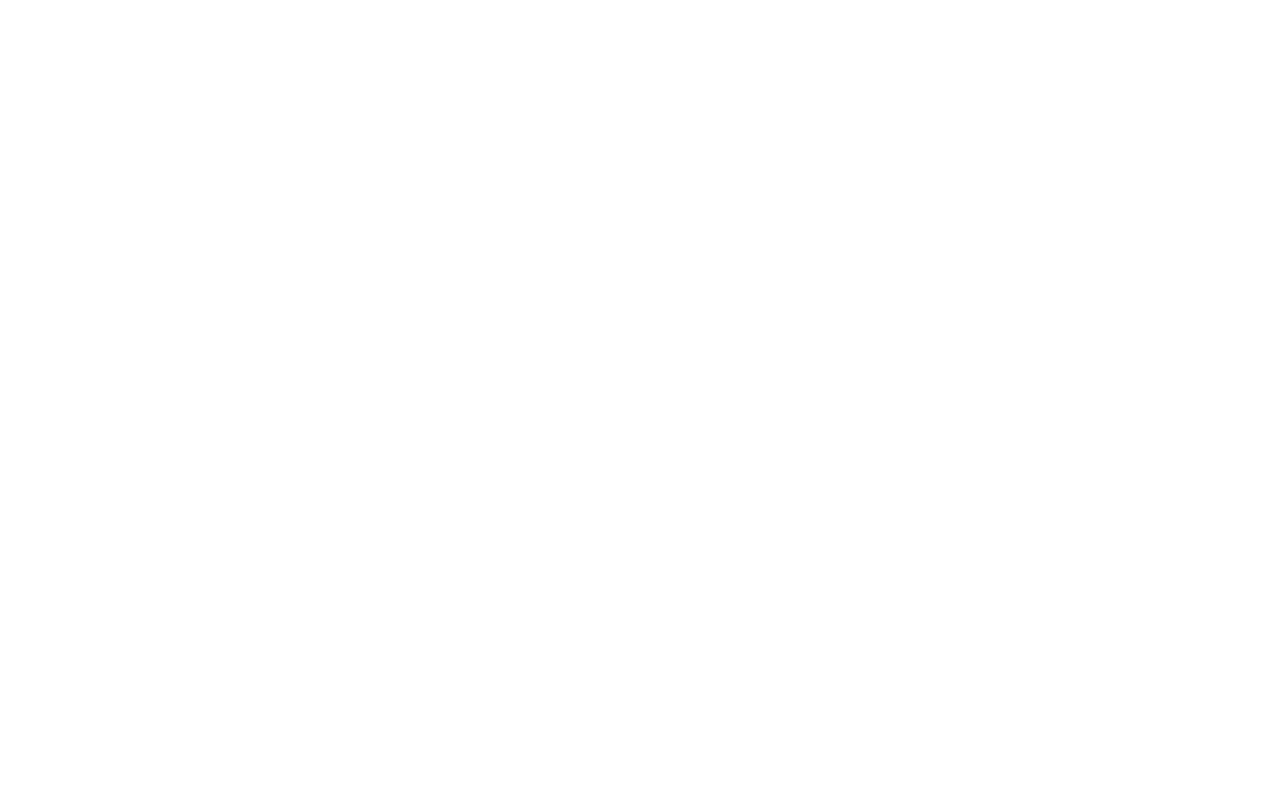
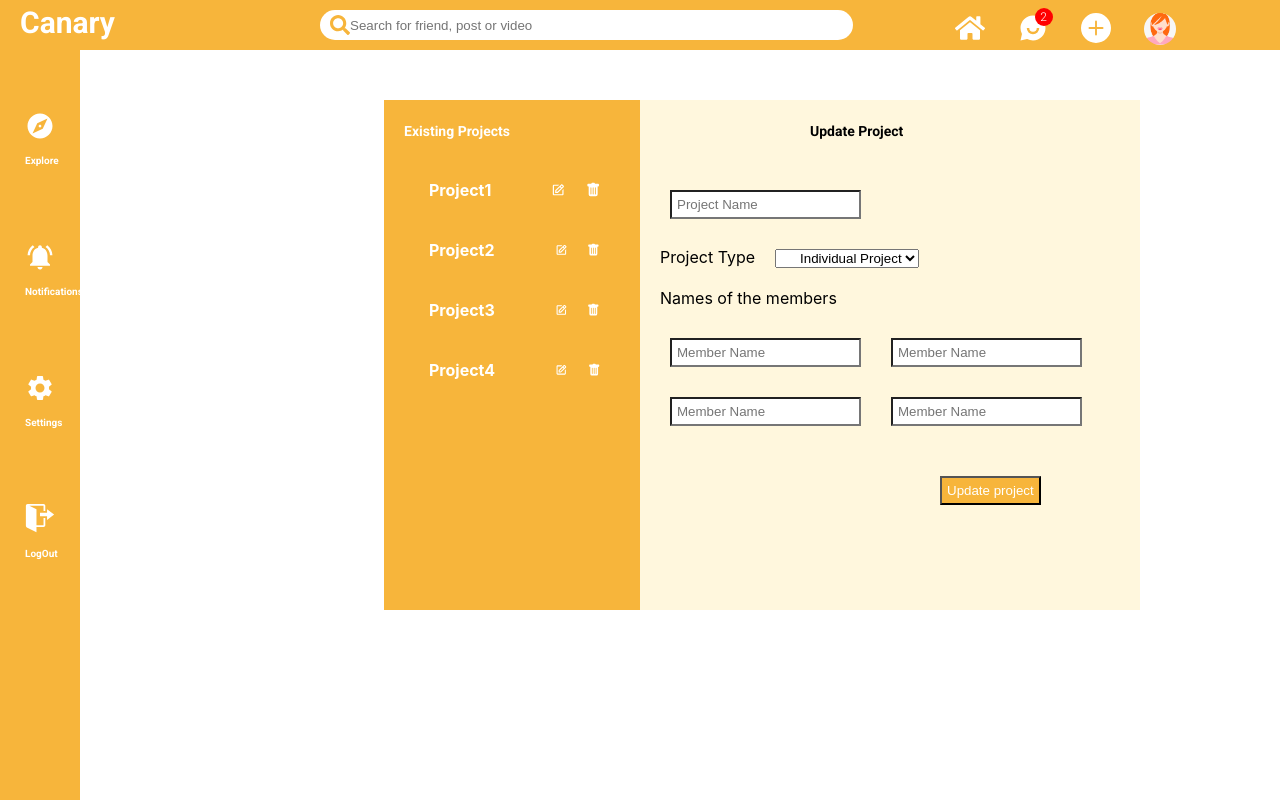
Before and after one commit to im90866/Canary, a React (Create React App) app: page /update in a window 1280 px wide. Before the commit this address had no page. Built offline with nearby package versions, Linux system fonts and the light colour scheme; a web font is replaced by a local one.

Commit message:
added update interface and workspace

```diff
--- a/src/App.js
+++ b/src/App.js
@@ -5,7 +5,8 @@
 import Login from "./Componenets/Login/Login"
 import Post from './Componenets/Post/Post';
 import Signup from './Componenets/Signup/Signup';
-
+import Update from './Componenets/Update/Update';
+import Workspace from './Componenets/Workspace/Workspace';
 import Projects from './Componenets/Projects/Projects';
 
 function App() {
@@ -16,6 +17,8 @@
       <Route path="/signup" element={<Signup />}></Route>
 
       <Route path="/projects" element={<Projects />}></Route>
+      <Route path="/update" element={<Update/>}></Route>
+ <Route path="/workspace" element={<Workspace/>}></Route>
     </Routes>
 
   );
--- /dev/null
+++ b/src/Componenets/Update/Update.css
@@ -0,0 +1,38 @@
+.create-project{
+    background-color:#FFF7DD;
+    margin-top: 100px;
+width: 500px;
+    height: 100%;
+}
+.create-projecttitle{
+    padding: 20px;
+    font-weight: bolder;
+}
+.cptitle{
+    padding-bottom: 20px;
+    margin-bottom: 20px;
+    text-align: center;
+    color: black;
+    margin-left: 150px;
+}
+.field{
+    padding: 5px;
+    margin-top: 30px;
+    margin-left: 30px;
+}
+.project-type{
+    padding-left: 20px;
+    margin-top: 30px;
+    margin-left: 20px;
+}
+.members{
+    padding-left: 20px;
+    margin-top:50px;
+}
+.type{
+    margin-left: 20px;
+}
+.hero-btn{
+    margin-left: 300px;
+    margin-top: 50px;
+}
--- /dev/null
+++ b/src/Componenets/Update/Update.jsx
@@ -0,0 +1,57 @@
+import React from 'react';
+
+import Topbar from '../Topbar/Topbar';
+import "./Update.css"
+import {BiEdit} from "react-icons/bi";
+import {BsFillTrashFill} from "react-icons/bs";
+import {Link} from "react-router-dom"
+import Cardone from '../Cardone/Cardone';
+function Update() {
+  return (
+     <div>
+<Topbar/>
+<div className="project-container">
+<Cardone/>
+<div className="create-project">
+       <div className="create-projecttitle">
+           <span class="cptitle">Update Project</span>
+       </div>
+      <div className="project-form">
+          <input type="text"
+          className='field'
+          placeholder="Project Name"
+          name="Project Name" /><br></br>
+          <label for="project-type " className='type'>Project Type</label>
+      <select id="project-type" name="project-type" className='project-type'>
+      <option value="individual">Individual Project</option>
+      <option value="group">Group Project</option>
+</select><br></br>
+<br></br>
+<label for="members-names" className='members'>Names of the members</label><br></br>
+
+<input type="text"
+          className='field'
+          placeholder="Member Name"
+          name=" Member Name" />
+            <input type="text"
+          className='field'
+          placeholder="Member Name"
+          name="Member Name" />
+            <input type="text"
+          className='field'
+          placeholder="Member Name"
+          name="Member Name" />
+            <input type="text"
+          className='field'
+          placeholder="Member Name"
+          name="Member Name" />
+      </div>
+      <Link to="/projects"><button className='hero-btn'>Update project</button></Link>
+   </div>
+
+</div>
+     </div>
+  );
+}
+
+export default Update;
--- /dev/null
+++ b/src/Componenets/Workspace/Workspace.jsx
@@ -0,0 +1,10 @@
+import React from 'react';
+import Topbar from '../Topbar/Topbar';
+
+function Workspace() {
+  return <div>
+      <Topbar/>
+  </div>;
+}
+
+export default Workspace;
```
Also changed, not shown: src/Componenets/Workspace/Workspace.css (added).
